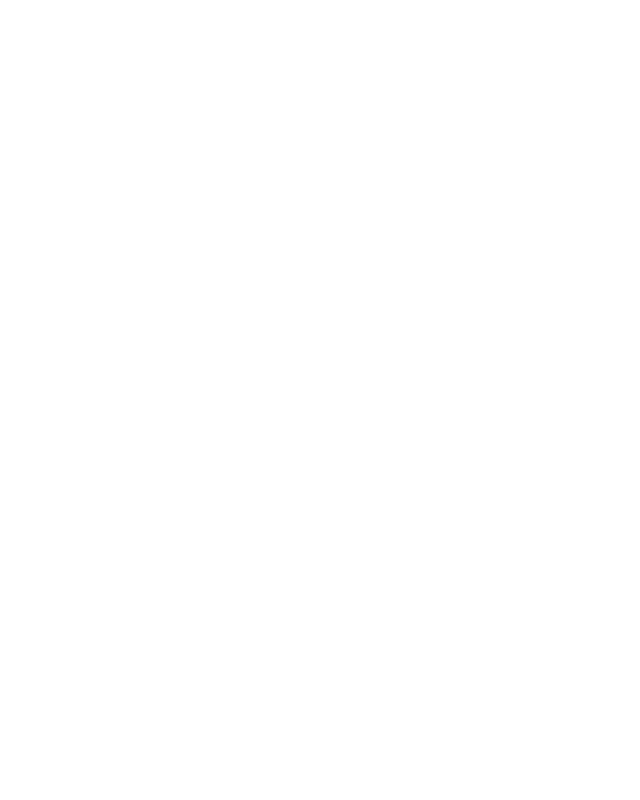
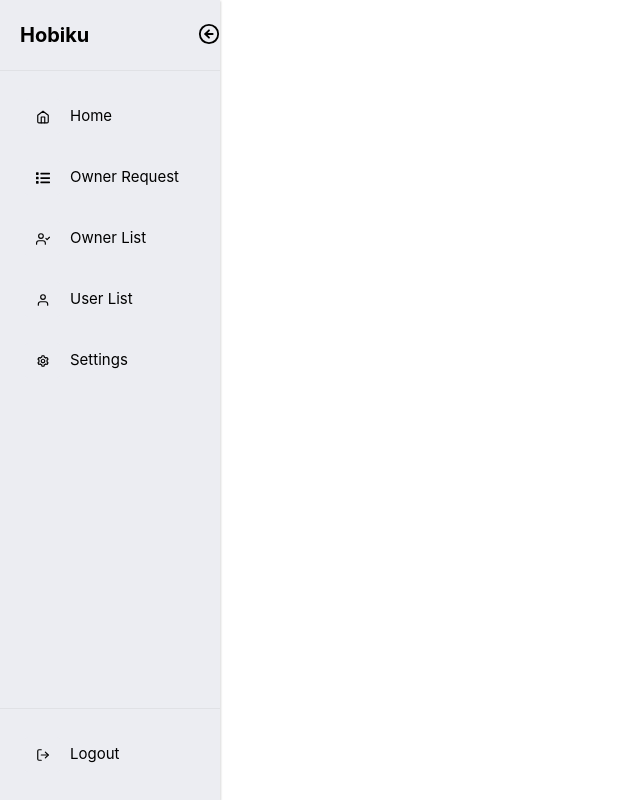
Before and after one commit to ATiarK/Hobiku-booking-sport-arena, a React (Create React App) app: page /admin in a window 1280 px wide. Before the commit this address had no page. Shown: the whole page, without its empty margins (0-640 px from the left). Built offline with nearby package versions, Linux system fonts and the light colour scheme.

Commit message:
add sidebar admin

```diff
--- a/package.json
+++ b/package.json
@@ -14,6 +14,8 @@
     "axios": "^0.26.1",
     "react": "^17.0.2",
     "react-dom": "^17.0.2",
+    "react-icons": "^4.3.1",
+    "react-pro-sidebar": "^0.7.1",
     "react-router-dom": "^6.3.0",
     "react-scripts": "5.0.1",
     "sweetalert2": "^11.4.9",
--- a/src/components/InputText.jsx
+++ b/src/components/InputText.jsx
@@ -1,13 +1,13 @@
 import React from "react";
 
 export function InputText(props) {
-  const { type, placeholder, onChange } = props;
+  const { type, placeholder, onChange, value } = props;
   return (
     <input
       className="bg-white appearance-none border-2 border-gray-200 rounded w-full py-2 px-4 text-gray-700 leading-tight focus:outline-none focus:bg-white focus:border-teal-500"
       type={type}
       placeholder={placeholder}
-      // value={value}
+      value={value}
       onChange={onChange}
     />
   );
--- /dev/null
+++ b/src/components/sidebar/Sidebar.css
@@ -0,0 +1,83 @@
+#header {
+  position: absolute;
+  width: 220px;
+}
+#header .pro-sidebar {
+  height: 100vh;
+}
+#header .closemenu {
+  color: #000;
+  position: absolute;
+  right: 0;
+  z-index: 9999;
+  line-height: 20px;
+  border-radius: 50%;
+  font-weight: regular;
+  font-size: 22px;
+  top: 23px;
+  cursor: pointer;
+}
+#header .pro-sidebar {
+  width: 100%;
+  min-width: 100%;
+}
+#header .pro-sidebar.collapsed {
+  width: 80px;
+  min-width: 80px;
+}
+#header .pro-sidebar-inner {
+  background-color: #ecedf2;
+  box-shadow: 0.5px 0.866px 2px 0px rgba(0, 0, 0, 0.15);
+}
+#header .pro-sidebar-inner .pro-sidebar-layout {
+  overflow-y: hidden;
+}
+#header .pro-sidebar-inner .pro-sidebar-layout .logotext p {
+  font-size: 20px;
+  padding: 0 20px;
+  color: #000;
+  font-weight: bold;
+}
+#header .pro-sidebar-inner .pro-sidebar-layout ul {
+  padding: 0 5px;
+}
+#header .pro-sidebar-inner .pro-sidebar-layout ul .pro-inner-item {
+  color: #000;
+  margin: 10px 0px;
+  font-weight: medium;
+}
+#header
+  .pro-sidebar-inner
+  .pro-sidebar-layout
+  ul
+  .pro-inner-item
+  .pro-icon-wrapper {
+  background-color: #ecedf2;
+  color: #000;
+  border-radius: 3px;
+}
+#header
+  .pro-sidebar-inner
+  .pro-sidebar-layout
+  ul
+  .pro-inner-item
+  .pro-icon-wrapper
+  .pro-item-content {
+  color: #000;
+}
+#header .pro-sidebar-inner .pro-sidebar-layout .active {
+  background-image: linear-gradient(
+    90deg,
+    rgba(250, 250, 250, 1) 0%,
+    rgba(150, 210, 163, 1) 100%
+  );
+}
+#header .logo {
+  padding: 20px;
+}
+
+@media only screen and (max-width: 720px) {
+  html {
+    overflow: hidden;
+  }
+}
--- /dev/null
+++ b/src/components/sidebar/Sidebar.jsx
@@ -0,0 +1,101 @@
+//import useState hook to create menu collapse state
+import React, { useState } from "react";
+
+//import react pro sidebar components
+import {
+  ProSidebar,
+  Menu,
+  MenuItem,
+  SidebarHeader,
+  SidebarFooter,
+  SidebarContent,
+} from "react-pro-sidebar";
+
+//import icons from react icons
+import { FaList, FaRegHeart, FaUserTie, FaUser } from "react-icons/fa";
+import {
+  FiHome,
+  FiLogOut,
+  FiUserCheck,
+  FiUser,
+  FiArrowLeftCircle,
+  FiArrowRightCircle,
+} from "react-icons/fi";
+import { RiPencilLine } from "react-icons/ri";
+import { BiCog } from "react-icons/bi";
+
+//import sidebar css from react-pro-sidebar module and our custom css
+import "react-pro-sidebar/dist/css/styles.css";
+import "./Sidebar.css";
+
+const Sidebar = () => {
+  //create initial menuCollapse state using useState hook
+  const [menuCollapse, setMenuCollapse] = useState(false);
+
+  //create a custom function that will change menucollapse state from false to true and true to false
+  const menuIconClick = () => {
+    //condition checking to change state from true to false and vice versa
+    menuCollapse ? setMenuCollapse(false) : setMenuCollapse(true);
+  };
+
+  return (
+    <>
+      <div id="header">
+        {/* collapsed props to change menu size using menucollapse state */}
+        <ProSidebar collapsed={menuCollapse}>
+          <SidebarHeader>
+            <div className="logotext my-5">
+              {/* small and big change using menucollapse state */}
+              <p>{menuCollapse ? "H" : "Hobiku"}</p>
+            </div>
+            <div className="closemenu" onClick={menuIconClick}>
+              {/* changing menu collapse icon on click */}
+              {menuCollapse ? <FiArrowRightCircle /> : <FiArrowLeftCircle />}
+            </div>
+          </SidebarHeader>
+          <SidebarContent>
+            <Menu iconShape="square">
+              <MenuItem
+                className=" hover:bg-slate-300 active:bg-slate-300"
+                icon={<FiHome />}
+              >
+                Home
+              </MenuItem>
+              <MenuItem
+                className=" hover:bg-slate-300 active:bg-slate-300"
+                icon={<FaList />}
+              >
+                Owner Request
+              </MenuItem>
+              <MenuItem
+                className=" hover:bg-slate-300 active:bg-slate-300"
+                icon={<FiUserCheck />}
+              >
+                Owner List
+              </MenuItem>
+              <MenuItem
+                className=" hover:bg-slate-300 active:bg-slate-300"
+                icon={<FiUser />}
+              >
+                User List
+              </MenuItem>
+              <MenuItem
+                className=" hover:bg-slate-300 active:bg-slate-300"
+                icon={<BiCog />}
+              >
+                Settings
+              </MenuItem>
+            </Menu>
+          </SidebarContent>
+          <SidebarFooter>
+            <Menu iconShape="square">
+              <MenuItem icon={<FiLogOut />}>Logout</MenuItem>
+            </Menu>
+          </SidebarFooter>
+        </ProSidebar>
+      </div>
+    </>
+  );
+};
+
+export default Sidebar;
--- /dev/null
+++ b/src/pages/AdminDashboard.jsx
@@ -0,0 +1,12 @@
+import React from "react";
+// import Aside from "../components/sidebar";
+import "react-pro-sidebar/dist/css/styles.css";
+import Sidebar from "../components/sidebar/Sidebar";
+
+export default function AdminDashboard() {
+  return (
+    <div>
+      <Sidebar />
+    </div>
+  );
+}
--- a/src/pages/Register.jsx
+++ b/src/pages/Register.jsx
@@ -8,15 +8,18 @@ import { registerService } from "../services/Auth";
 import Button from "../components/Buttons";
 
 export default function Register() {
-  const [fullname, setFullname] = useState({});
-  const [username, setUsername] = useState({});
-  const [email, setEmail] = useState({});
-  const [password, setPassword] = useState({});
-  // const [confirmPassword, setConfirmPassword] = useState({});
-  const [phone_number, setPhone] = useState({});
+  const [fullname, setFullname] = useState("");
+  const [username, setUsername] = useState("");
+  const [email, setEmail] = useState("");
+  const [password, setPassword] = useState("");
+  const [confirmPassword, setConfirmPassword] = useState("");
+  const [phone_number, setPhone] = useState("");
   const navigate = useNavigate();
 
   async function signUp() {
+    if (confirmPassword !== password) {
+      return;
+    }
     let item = { fullname, username, email, phone_number, password };
     const result = await registerService(item);
     console.log(item);
@@ -27,6 +30,16 @@ export default function Register() {
       alert("register gagal");
     }
   }
+
+  const checkConfirmPassword = () => {
+    if (
+      password !== "" &&
+      confirmPassword !== "" &&
+      confirmPassword !== password
+    ) {
+      return <span>Password Not Match</span>;
+    }
+  };
 
   return (
     <div>
@@ -78,7 +91,11 @@ export default function Register() {
                   </div>
                   <div>
                     <p className=" mb-2">confirm password</p>
-                    <InputText type="password" />
+                    <InputText
+                      onChange={(e) => setConfirmPassword(e.target.value)}
+                      type="password"
+                    />
+                    {checkConfirmPassword()}
                   </div>
                 </div>
               </form>
--- a/src/routes/Routes.jsx
+++ b/src/routes/Routes.jsx
@@ -1,19 +1,21 @@
-import { BrowserRouter, Route, Routes } from 'react-router-dom';
-import App from '../pages/App';
-import Login from '../pages/Login';
-import Register from '../pages/Register';
-import User from '../pages/User';
-import Verify from '../pages/Verify';
+import { BrowserRouter, Route, Routes } from "react-router-dom";
+import AdminDashboard from "../pages/AdminDashboard";
+import App from "../pages/App";
+import Login from "../pages/Login";
+import Register from "../pages/Register";
+import User from "../pages/User";
+import Verify from "../pages/Verify";
 
 function Routing() {
   return (
     <BrowserRouter>
       <Routes>
-				<Route path='/' element={<App />} />
-				<Route path='/login' element={<Login />} />
-				<Route path='/register' element={<Register />} />
-				<Route path='/user' element={<User />} />
-				<Route path='/verify' element={<Verify />} />
+        <Route path="/" element={<App />} />
+        <Route path="/login" element={<Login />} />
+        <Route path="/register" element={<Register />} />
+        <Route path="/user" element={<User />} />
+        <Route path="/verify" element={<Verify />} />
+        <Route path="/admin" element={<AdminDashboard />} />
       </Routes>
     </BrowserRouter>
   );
--- a/src/services/Auth.js
+++ b/src/services/Auth.js
@@ -9,3 +9,9 @@ export function loginService(body) {
 export function registerService(body) {
   return api.post(`${API}/users`, null, null, body);
 }
+
+export function profileService(token) {
+  return api.get(`${API}/users/profile`, null, {
+    Authorization: `Bearer ${token}`,
+  });
+}
```
Lines whose indentation alone changed are shown as unchanged.
